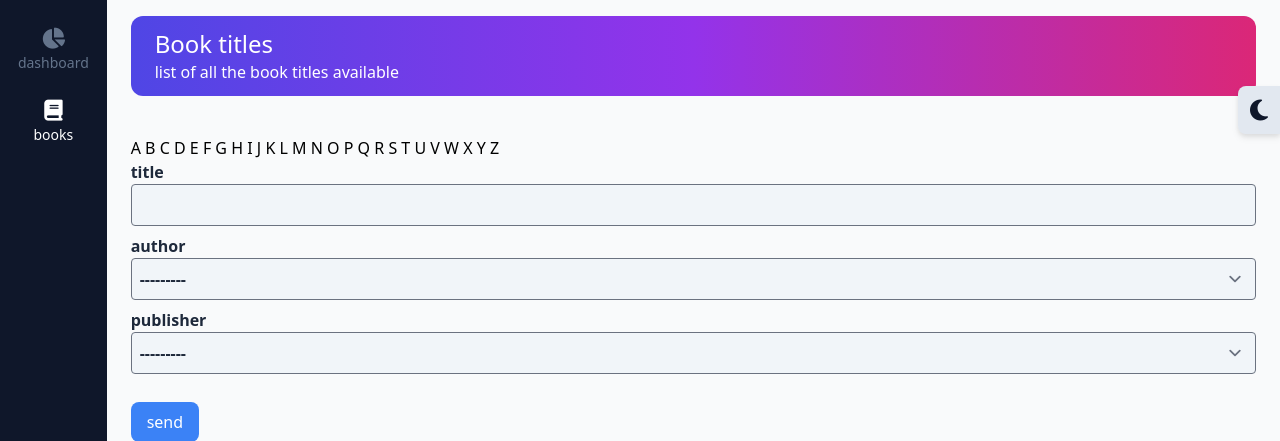
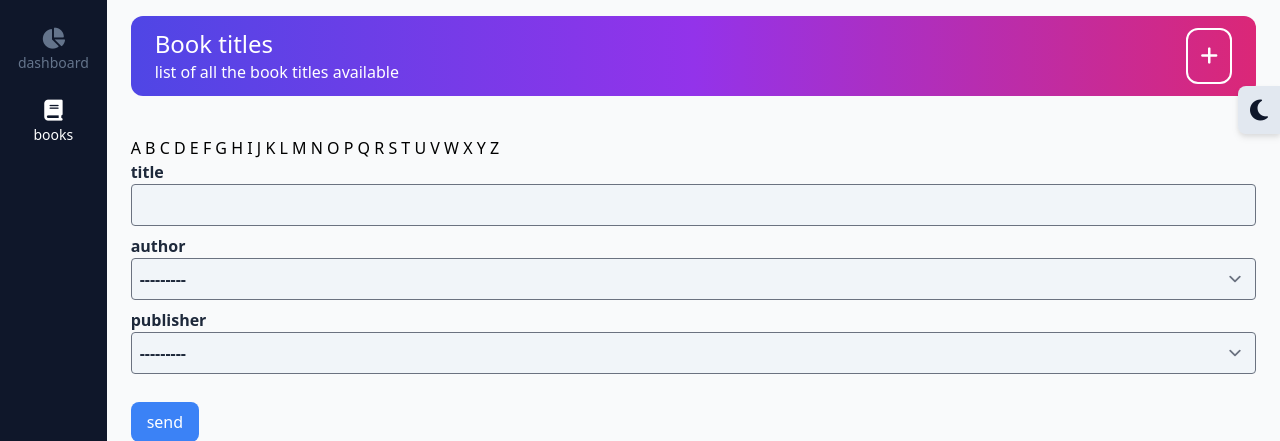
Before and after one commit to papei78/djangoTw, a Django app: page /books/ in a window 1280 px wide. Shown: the part 64-505 px from the top of the page. Run offline with Django 5.2, Linux system fonts and the light colour scheme; data comes from the database, SQL or seed files in the repository; some libraries are stand-ins or nearby versions.

Commit message:
add the button only frontend(sin js)

```diff
--- a/src/books/templates/books/main.html
+++ b/src/books/templates/books/main.html
@@ -28,7 +28,7 @@
 
 
 
-{% include "components/header.html"  with  title="Book titles" description="list of all the book titles available"%}
+{% include "components/header.html"  with  title="Book titles" description="list of all the book titles available" is_form_available=True icon="<i class='fas fa-plus'></i>" %}
 
 {% for letter in letters  %}
 
--- a/src/templates/components/header.html
+++ b/src/templates/components/header.html
@@ -1,13 +1,21 @@
 <div class="bg-gradient-to-r from-indigo-600 via-purple-600 to-pink-600 text-white rounded-xl mb-10 h-[80px] flex justify-between items-center px-6 ">
 
     <div class="flex-col">
+
         <div class="text-2xl">{{title}}</div>
         <div class="text-md">{{description}}</div>
 
     </div>
+
     <div>
-    {% comment %} button here {% endcomment %}
+            {% if is_form_available %}
 
+            <div>
+                <button class="bg-transparent border-2 border-white text-white hover:bg-white hover:text-slate-900 p-3 rounded-xl text-xl " id="open-model-btn" >{{icon}}</button>
+
+
+            </div>
+            {% endif %}
     </div>
 
 </div>
--- a/src/theme/static/css/dist/styles.css
+++ b/src/theme/static/css/dist/styles.css
@@ -896,6 +896,10 @@ select {
   border-width: 1px;
 }
 
+.border-2 {
+  border-width: 2px;
+}
+
 .border-red-700 {
   --tw-border-opacity: 1;
   border-color: rgb(185 28 28 / var(--tw-border-opacity));
@@ -904,6 +908,11 @@ select {
 .border-sky-700 {
   --tw-border-opacity: 1;
   border-color: rgb(3 105 161 / var(--tw-border-opacity));
+}
+
+.border-white {
+  --tw-border-opacity: 1;
+  border-color: rgb(255 255 255 / var(--tw-border-opacity));
 }
 
 .bg-blue-500 {
@@ -939,6 +948,10 @@ select {
 .bg-slate-900 {
   --tw-bg-opacity: 1;
   background-color: rgb(15 23 42 / var(--tw-bg-opacity));
+}
+
+.bg-transparent {
+  background-color: transparent;
 }
 
 .bg-gradient-to-r {
@@ -1094,14 +1107,29 @@ select {
   transition-duration: 300ms;
 }
 
+.hover\:border-white:hover {
+  --tw-border-opacity: 1;
+  border-color: rgb(255 255 255 / var(--tw-border-opacity));
+}
+
 .hover\:bg-slate-300:hover {
   --tw-bg-opacity: 1;
   background-color: rgb(203 213 225 / var(--tw-bg-opacity));
 }
 
+.hover\:bg-white:hover {
+  --tw-bg-opacity: 1;
+  background-color: rgb(255 255 255 / var(--tw-bg-opacity));
+}
+
 .hover\:text-slate-200:hover {
   --tw-text-opacity: 1;
   color: rgb(226 232 240 / var(--tw-text-opacity));
+}
+
+.hover\:text-slate-900:hover {
+  --tw-text-opacity: 1;
+  color: rgb(15 23 42 / var(--tw-text-opacity));
 }
 
 .dark\:bg-slate-300:is(.dark *) {
```
Lines whose indentation alone changed are shown as unchanged.
